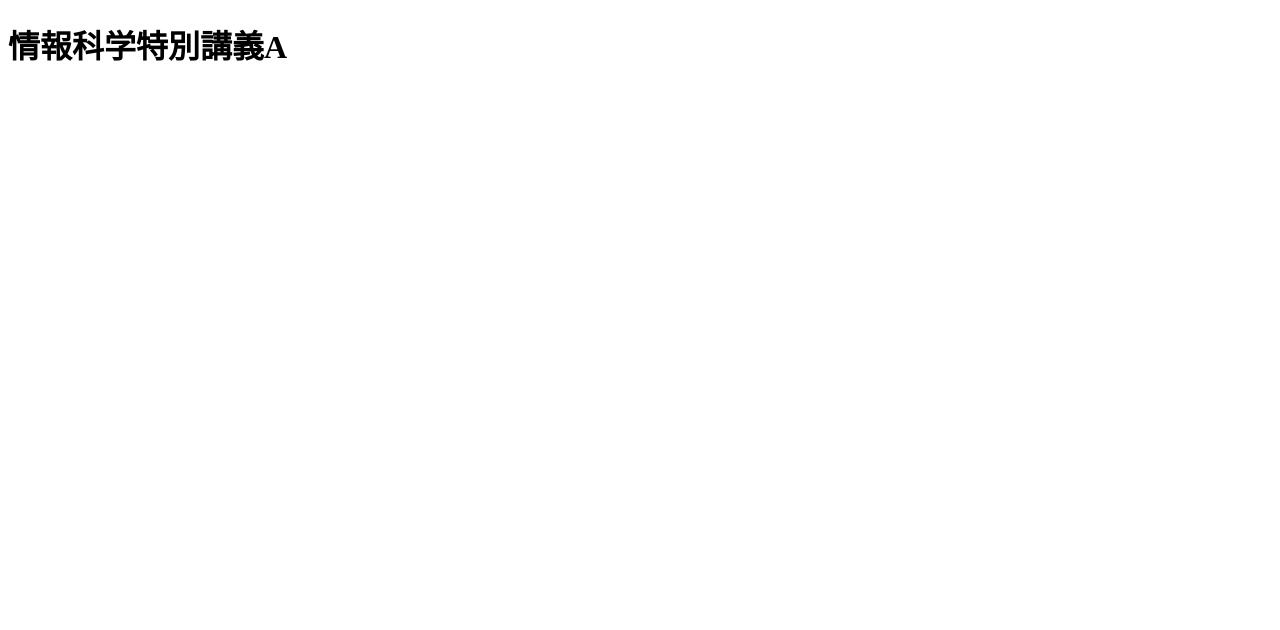
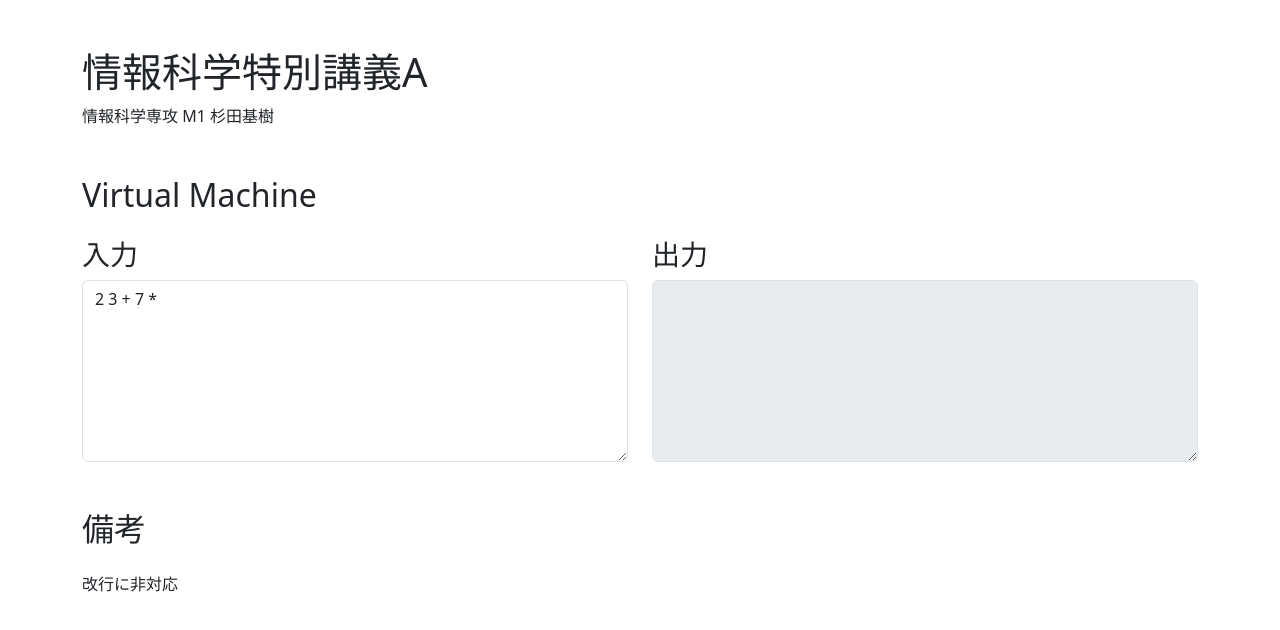
Before and after one commit to SugitaMotoki/se-special-lecture-a, a website: page docs/index.html in a window 1280 px wide. Drawn offline with nearby package versions, Linux system fonts and the light colour scheme.

Commit message:
ページの見た目を変更

```diff
--- a/docs/index.html
+++ b/docs/index.html
@@ -3,9 +3,33 @@
   <head>
     <meta charset="UTF-8">
     <title>情報科学特別講義A</title>
+    <script src="https://cdn.jsdelivr.net/npm/@popperjs/core@2.11.7/dist/umd/popper.min.js" integrity="sha384-zYPOMqeu1DAVkHiLqWBUTcbYfZ8osu1Nd6Z89ify25QV9guujx43ITvfi12/QExE" crossorigin="anonymous"></script>
+    <script src="https://cdn.jsdelivr.net/npm/bootstrap@5.3.0-alpha3/dist/js/bootstrap.min.js" integrity="sha384-Y4oOpwW3duJdCWv5ly8SCFYWqFDsfob/3GkgExXKV4idmbt98QcxXYs9UoXAB7BZ" crossorigin="anonymous"></script>
+    <link href="https://cdn.jsdelivr.net/npm/bootstrap@5.3.0-alpha3/dist/css/bootstrap.min.css" rel="stylesheet" integrity="sha384-KK94CHFLLe+nY2dmCWGMq91rCGa5gtU4mk92HdvYe+M/SXH301p5ILy+dN9+nJOZ" crossorigin="anonymous">
+    <link rel="stylesheet" href="https://cdn.jsdelivr.net/npm/bootstrap-icons@1.10.5/font/bootstrap-icons.css">
   </head>
   <body>
-    <h1>情報科学特別講義A</h1>
+    <div class="container my-5">
+      <h1 id="information">情報科学特別講義A</h1>
+      <p>情報科学専攻 M1 杉田基樹</p>
+      <div class="my-5">
+        <h2 class="mb-4">Virtual Machine</h2>
+        <div class="row">
+          <div class="col">
+            <h3>入力</h3>
+            <textarea id="input" name="input" rows="7" class="form-control">2 3 + 7 *</textarea>
+          </div>
+          <div class="col">
+            <h3>出力</h3>
+            <textarea id="output" name="output" rows="7" class="form-control" disabled></textarea>
+          </div>
+        </div>
+      </div>
+      <div class="my-5">
+        <h2 class="mb-4">備考</h2>
+        <p>改行に非対応</p>
+      </div>
+    </div>
     <script src="main.js"></script>
   </body>
 </html>
```
